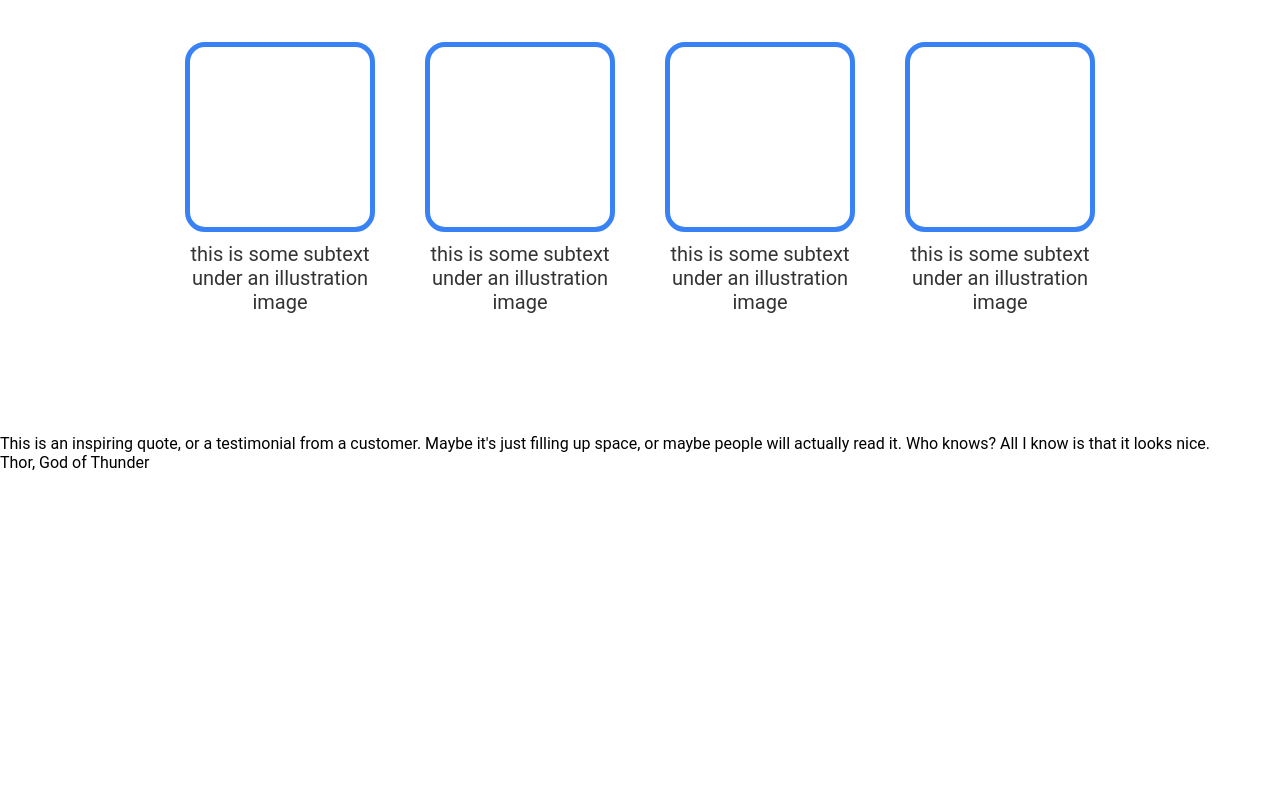
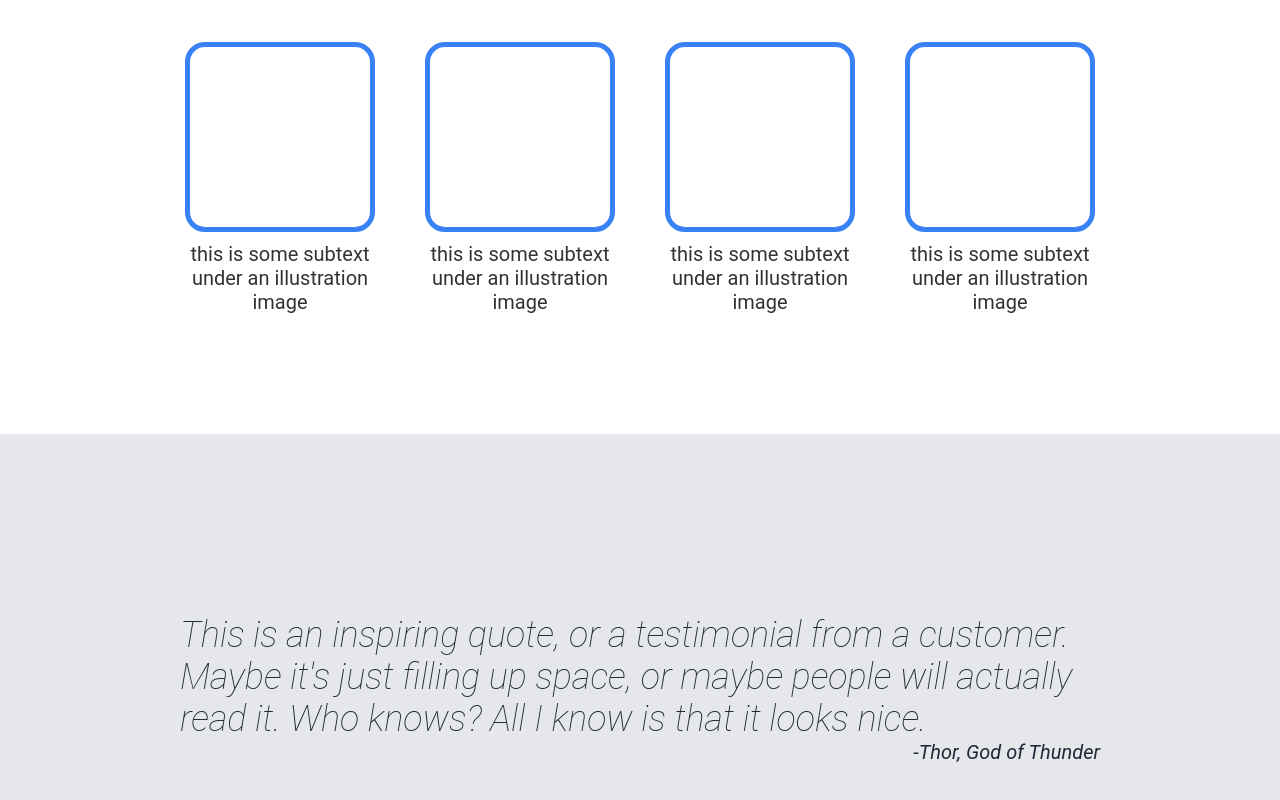
Before and after one commit to vasivuk/landing-page, a plain HTML site: page index.html in a window 1280 px wide. Shown: the part 595-1395 px from the top of the page. Before the commit the page ends 1067 px from the top, so only its background shows below. Drawn offline with Linux system fonts and the light colour scheme.

Commit message:
Styled quote section

```diff
--- a/index.html
+++ b/index.html
@@ -58,7 +58,7 @@
         <p class="quote">
             This is an inspiring quote, or a testimonial from a customer. Maybe it's just filling up space, or maybe people will actually read it. Who knows? All I know is that it looks nice.
         </p>
-        <p class="author">Thor, God of Thunder</p>
+        <p class="author">-Thor, God of Thunder</p>
     </div>
 </body>
 </html>
--- a/style/style.css
+++ b/style/style.css
@@ -124,3 +124,28 @@ h2 {
     font-size: 20px;
     margin-bottom: 120px;
 }
+
+/* QUOTE SECTION */
+
+.quote-section {
+    display: flex;
+    flex-direction: column;
+    justify-content: center;
+    align-content: center;
+    padding: 180px;
+    background-color: #e5e7eb;
+}
+
+.quote {
+    font-size: 36px;
+    font-style: italic;
+    font-weight: lighter;
+    color: #1f2937;
+}
+
+.author {
+    align-self: flex-end;
+    font-size: 20px;
+    color: #1f2937;
+    font-style: italic;
+}
```
